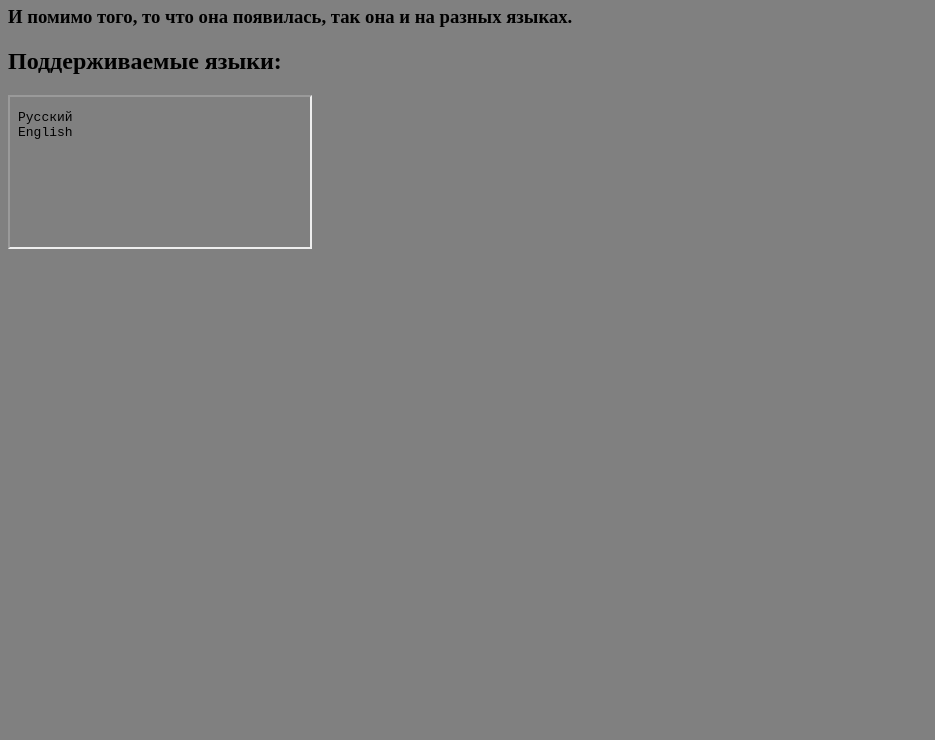
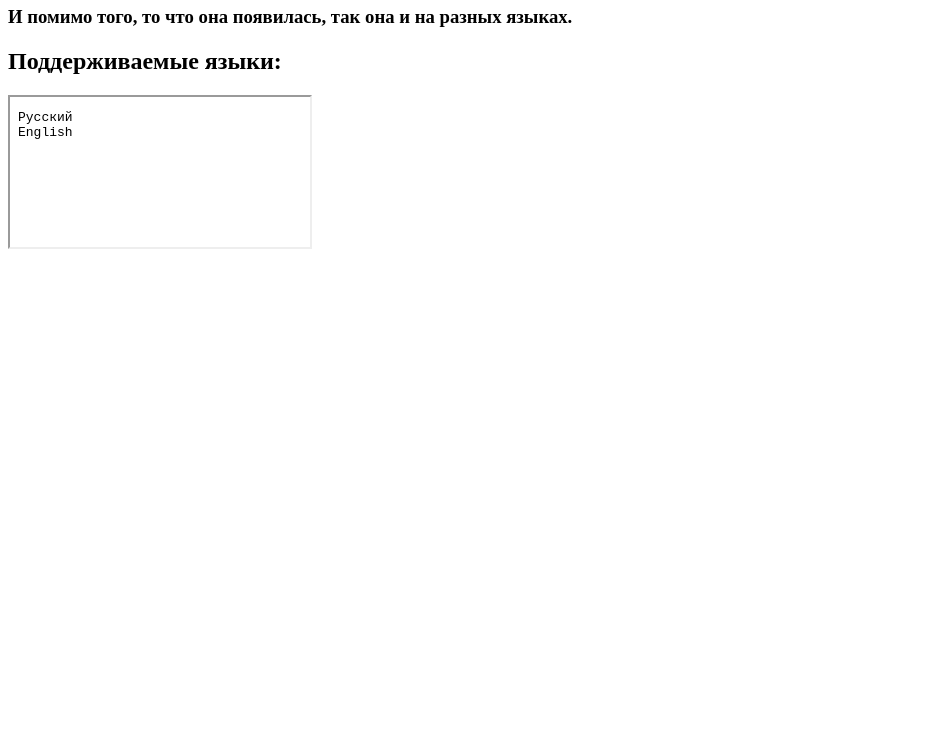
Before and after one commit to Programm-HTML-concurs/what-is, a plain HTML site: page index.html in a window 1280 px wide. Shown: the part 60-800 px from the top of the page, without its empty margins (0-935 px from the left). Drawn offline with Linux system fonts and the light colour scheme.

Commit message:
Update index.html

```diff
--- a/index.html
+++ b/index.html
@@ -4,10 +4,10 @@
  <title>Wikipedia прямо в телеграм</title>
  <meta charset="utf-8">
 </head>
-<body bgcolor="80,80,80">
+<body>
   <h1 align="center">Wikipedia прямо в телеграм боте.</h1>
   <h3>И помимо того, то что она появилась, так она и на разных языках.</h3>
   <h2>Поддерживаемые языки:</h2>
-  <iframe src="laun.txt"><button></button></button></iframe>
+  <iframe src="laun.txt"></iframe>
 </body>
 </html>
```
